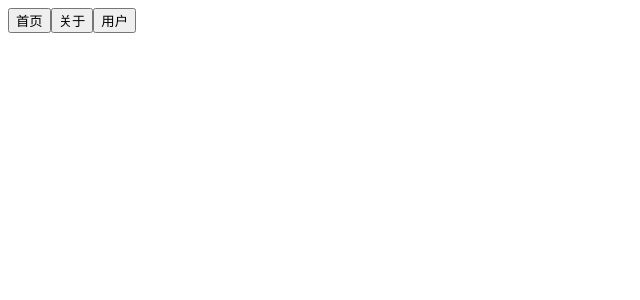
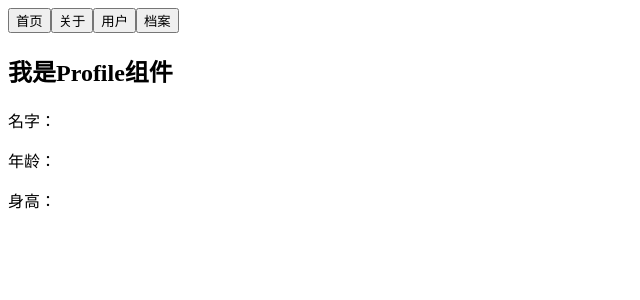
Before and after one commit to Germtao/Web, a Vue app in the folder web_vue/vue_basic/11.vue_router/learn-vue-router/: page /profile in a window 1280 px wide. Shown: the top 300 px of the page, without its empty margins (0-640 px from the left). Built offline with nearby package versions, Linux system fonts and the light colour scheme.

Commit message:
参数传递-1

```diff
--- a/web_vue/vue_basic/11.vue_router/learn-vue-router/src/App.vue
+++ b/web_vue/vue_basic/11.vue_router/learn-vue-router/src/App.vue
@@ -3,6 +3,7 @@
     <router-link to="/home" tag="button" replace="">首页</router-link>
     <router-link to="/about" tag="button" replace="">关于</router-link>
     <router-link :to="'/user/'+userId" tag="button" replace="">用户</router-link>
+    <router-link :to="{path: '/profile', query: {name: 'Kobe', age: 40, height: 1.98}}" tag="button" replace="">档案</router-link>
     <!-- <button @click="homeClick">首页</button> -->
     <!-- <button @click="aboutClick">关于</button> -->
     <router-view/>
--- /dev/null
+++ b/web_vue/vue_basic/11.vue_router/learn-vue-router/src/components/Profile.vue
@@ -0,0 +1,17 @@
+<template>
+  <div>
+    <h2>我是Profile组件</h2>
+    <p>名字：{{$route.query.name}}</p>
+    <p>年龄：{{$route.query.age}}</p>
+    <p>身高：{{$route.query.height}}</p>
+  </div>
+</template>
+
+<script>
+  export default {
+    name: 'Profile'
+  }
+</script>
+
+<style>
+</style>
--- a/web_vue/vue_basic/11.vue_router/learn-vue-router/src/router/index.js
+++ b/web_vue/vue_basic/11.vue_router/learn-vue-router/src/router/index.js
@@ -12,6 +12,7 @@ const HomeMessages = () => import('../components/HomeMessages')
 
 const About = () => import('../components/About')
 const User = () => import('../components/User')
+const Profile = () => import('../components/Profile')
 
 // 1. 使用 Vue.use(插件), 安装插件
 Vue.use(Router)
@@ -50,6 +51,10 @@ export default new Router({
     {
       path: '/user/:userId',
       component: User
+    },
+    {
+      path: '/profile',
+      component: Profile
     }
   ],
   // hash改成history
```
